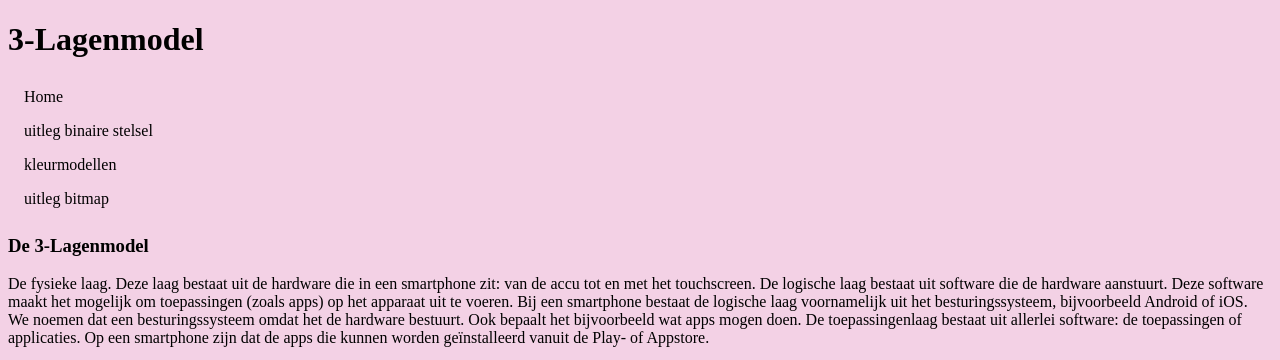
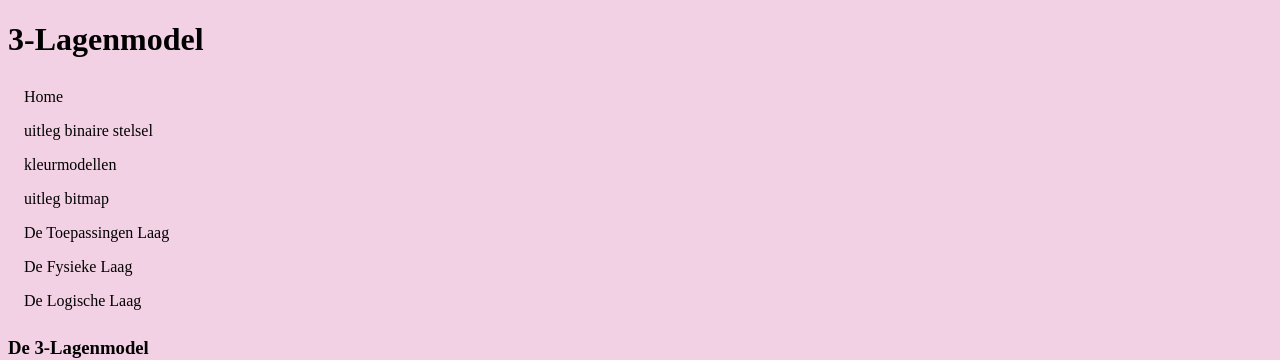
Before and after one commit to Usseername/Loubna, a plain HTML site: page 3-lagenmodel.html in a window 1280 px wide. Shown: the top 360 px of the page. Drawn offline with Linux system fonts and the light colour scheme.

Commit message:
Update 3-lagenmodel.html

```diff
--- a/3-lagenmodel.html
+++ b/3-lagenmodel.html
@@ -15,6 +15,9 @@
       <li><a href="bineairstelsel.html">uitleg binaire stelsel</a></li>
       <li><a href="kleurmodellen.html">kleurmodellen</a></li>
       <li><a href="bitmap.html">uitleg bitmap</a></li>
+      <li><a href="Toepassingslaag.html">De Toepassingen Laag</a></li>
+      <li><a href="Fysiekelaag.html">De Fysieke Laag</a></li>
+      <li><a href="Logischelaag.html">De Logische Laag</a></li>
    </ul>
 
 
```
